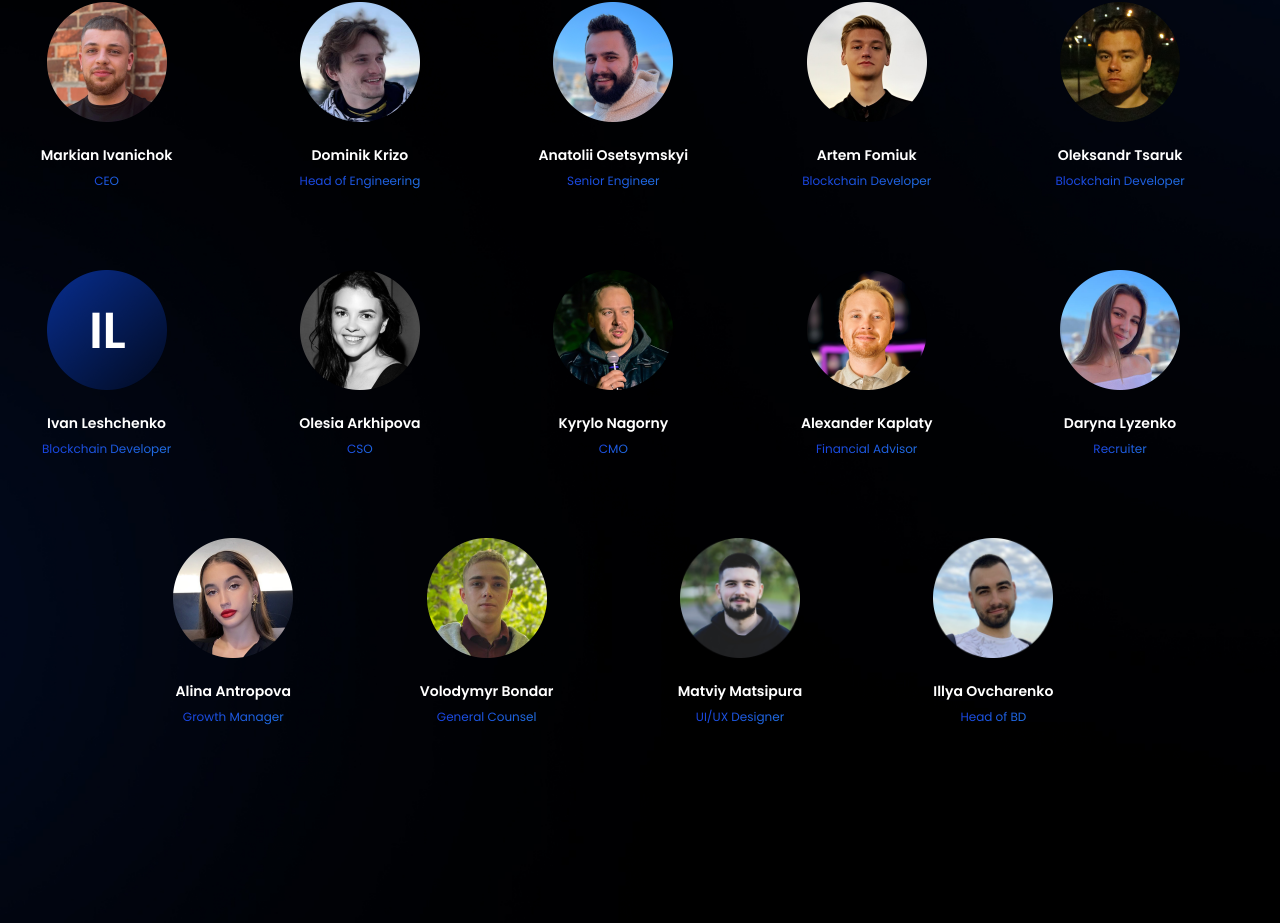
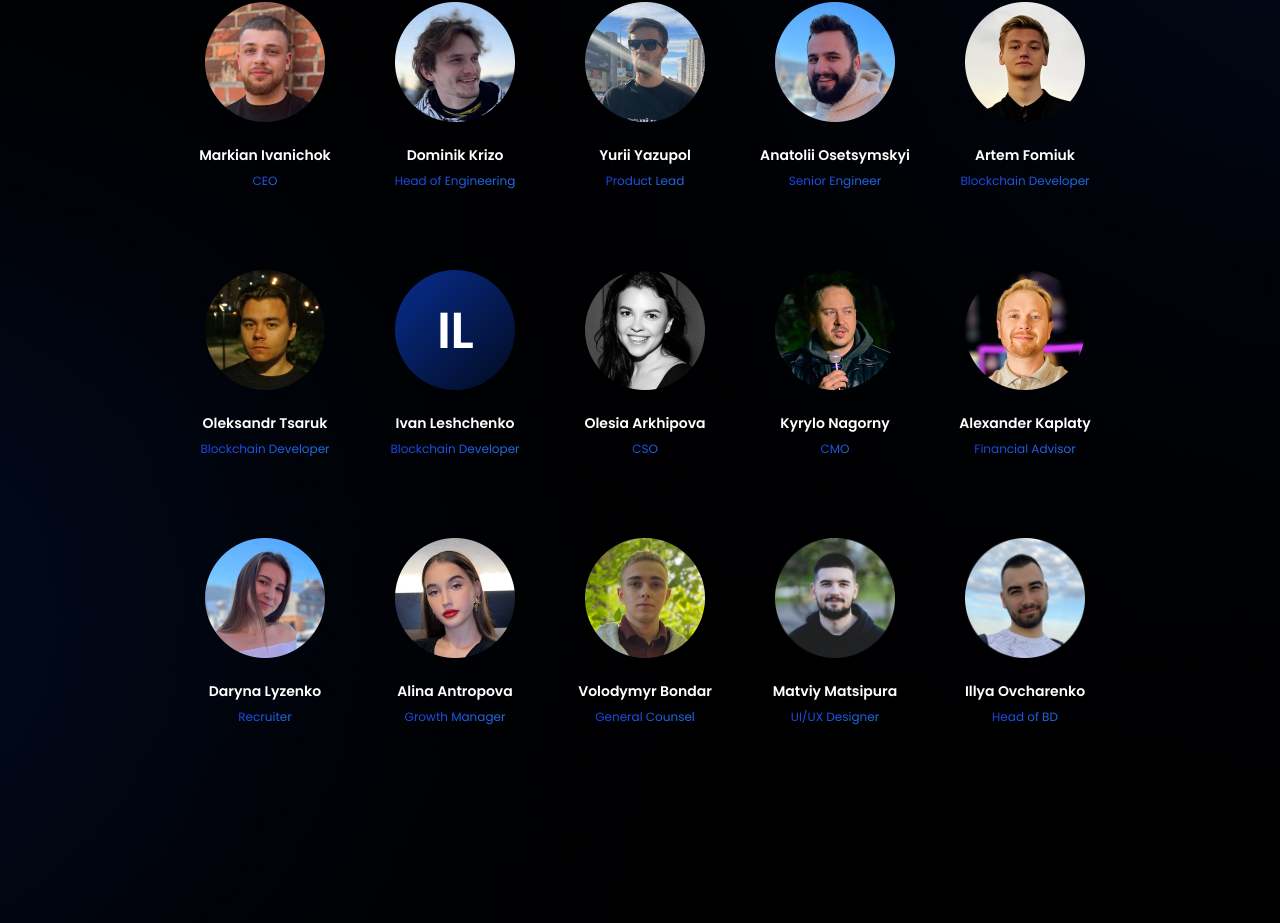
Before and after one commit to Brushfam/brushfam-website, a Next.js app: page /about-us in a window 1280 px wide. Shown: the part 1411-2334 px from the top of the page. Built offline with nearby package versions, Linux system fonts and the light colour scheme.

Commit message:
updated team list

```diff
--- a/data/teamData.js
+++ b/data/teamData.js
@@ -10,6 +10,12 @@ export const teamData = [
         name: "Dominik Krizo",
         role: "Head of Engineering",
         social: "https://www.linkedin.com/in/dominik-krizo/"
+    },
+    {
+        src: "/team/Yurii.png",
+        name: "Yurii Yazupol",
+        role: "Product Lead",
+        social: "https://twitter.com/Brushfam_io"
     },
     {
         src: "/team/Green.png",
--- a/styles/about-us/Team.module.css
+++ b/styles/about-us/Team.module.css
@@ -46,29 +46,29 @@
 }
 
 @media (min-width: 1261px) {
-    .teamList li:nth-last-child(4){
-        grid-row-start: 3;
-        grid-column-start: 3;
-        grid-column-end: 6;
-    }
+    /*.teamList li:nth-last-child(4){*/
+    /*    grid-row-start: 3;*/
+    /*    grid-column-start: 3;*/
+    /*    grid-column-end: 6;*/
+    /*}*/
 
-    .teamList li:nth-last-child(3){
-        grid-row-start: 3;
-        grid-column-start: 7;
-        grid-column-end: 10;
-    }
+    /*.teamList li:nth-last-child(3){*/
+    /*    grid-row-start: 3;*/
+    /*    grid-column-start: 7;*/
+    /*    grid-column-end: 10;*/
+    /*}*/
 
-    .teamList li:nth-last-child(2){
-        grid-row-start: 3;
-        grid-column-start: 11;
-        grid-column-end: 14;
-    }
+    /*.teamList li:nth-last-child(2){*/
+    /*    grid-row-start: 3;*/
+    /*    grid-column-start: 11;*/
+    /*    grid-column-end: 14;*/
+    /*}*/
 
-    .teamList li:nth-last-child(1){
-        grid-row-start: 3;
-        grid-column-start: 15;
-        grid-column-end: 18;
-    }
+    /*.teamList li:nth-last-child(1){*/
+    /*    grid-row-start: 3;*/
+    /*    grid-column-start: 15;*/
+    /*    grid-column-end: 18;*/
+    /*}*/
 }
 
 .teamList img {
```
Also changed, not shown: public/team/Yurii.png (added).
